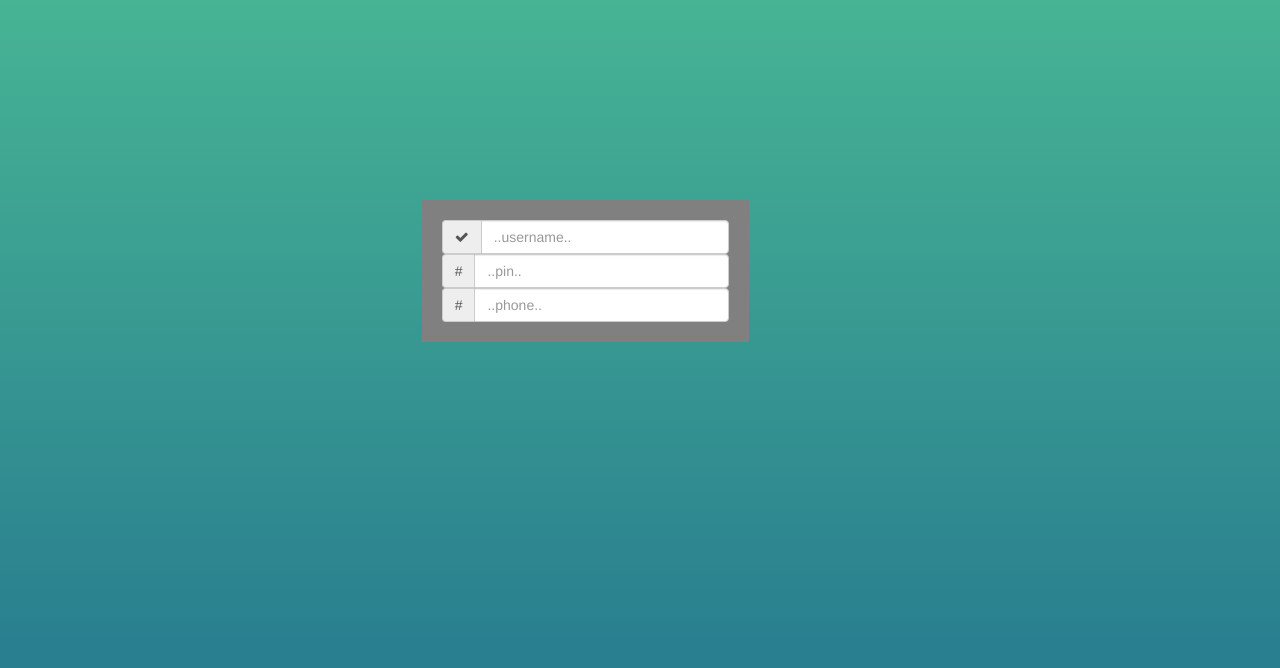
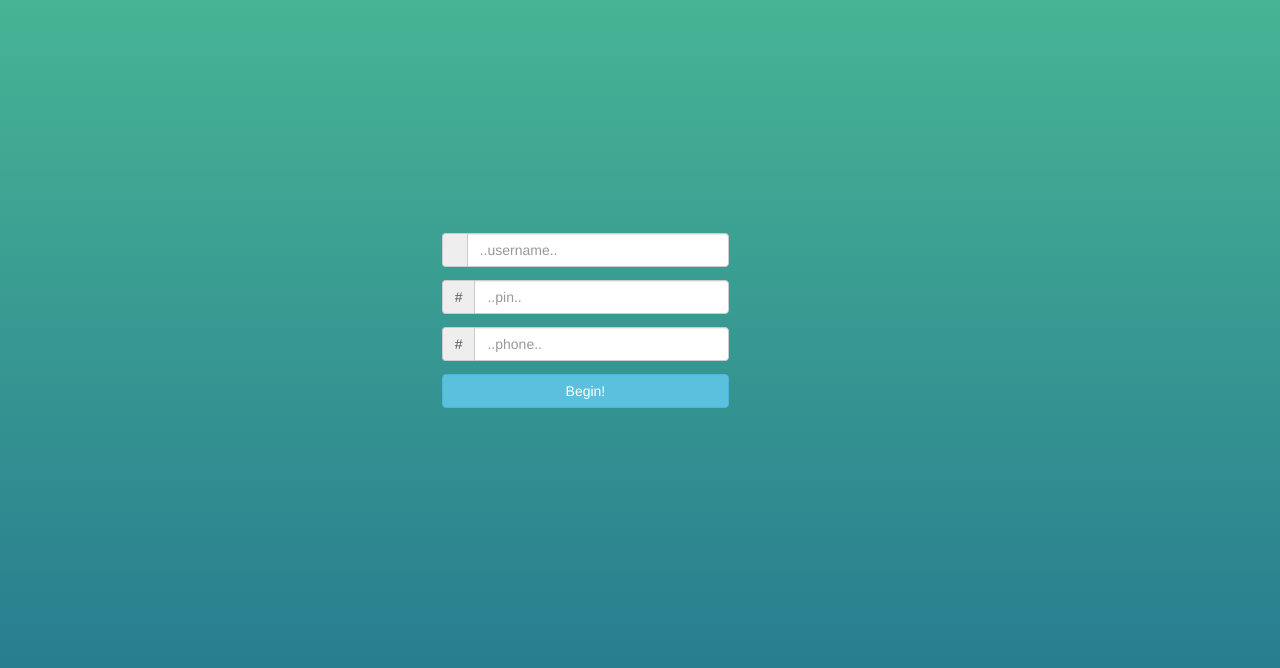
Before and after one commit to phouse512/crowdsource-refactor, a Flask app: page /welcome in a window 1280 px wide. Shown: the top 668 px of the page. Run offline with Flask 2, Linux system fonts and the light colour scheme; some libraries are stand-ins or nearby versions.

Commit message:
part 2222

```diff
--- a/reminder/static/css/custom.css
+++ b/reminder/static/css/custom.css
@@ -20,5 +20,9 @@ body {
 
 .welcome-wrapper {
 	padding: 20px;
-	background-color: gray;
+	border-radius: 5px;
 }
+
+.welcome-wrapper > div {
+	margin-top: 13px;
+}
--- a/reminder/templates/welcome.html
+++ b/reminder/templates/welcome.html
@@ -9,7 +9,7 @@ Welcome!
 <div class="row">
 	<div class="col-lg-3 col-lg-offset-4 welcome-wrapper">
 		<div class="input-group">
-  			<span class="input-group-addon"><i class="fa fa-check"></i></span>
+  			<span class="input-group-addon"><i class="fa fa-checke"></i></span>
   			<input type="text" class="form-control" placeholder="..username..">
 		</div>
 		<div class="input-group">
@@ -20,6 +20,9 @@ Welcome!
 			<span class="input-group-addon">#</span>
 			<input type="text" class="form-control" placeholder="..phone..">
 		</div>
+		<div>
+			<button id="submit" class="btn btn-block btn-info">Begin!</button>
+		</div>
 	</div>
 </div>
 
--- a/requirements.txt
+++ b/requirements.txt
@@ -5,3 +5,4 @@ Flask-Script
 Flask-SQLAlchemy
 Flask-Login
 gunicorn
+Flask-WTF
```
